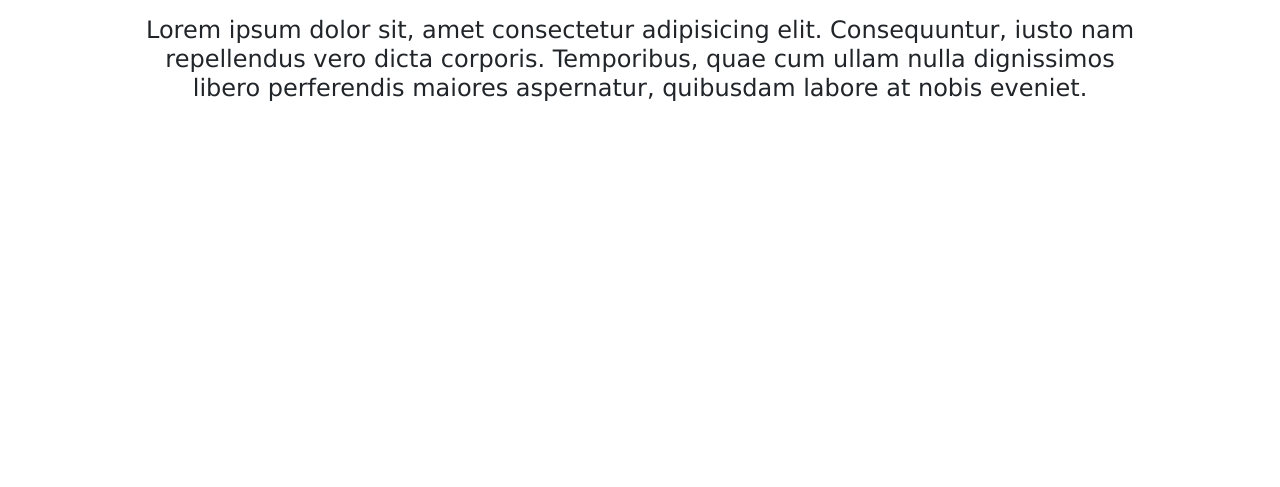
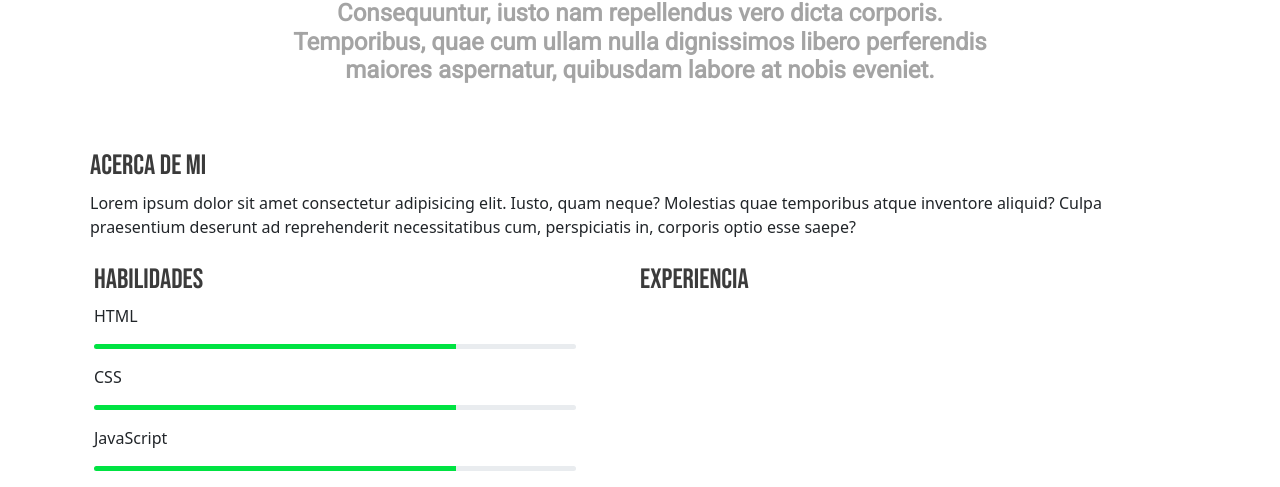
Before and after one commit to sebastian-contreras/Curriculum, a plain HTML site: page FrontendEstatico/estatico/index.html in a window 1280 px wide. Shown: the part 394-881 px from the top of the page. Before the commit the page ends 800 px from the top, so only its background shows below. Drawn offline with nearby package versions, Linux system fonts and the light colour scheme.

Commit message:
Estructura de columna habilidades, experiencia

```diff
--- a/FrontendEstatico/estatico/css/style.css
+++ b/FrontendEstatico/estatico/css/style.css
@@ -1,10 +1,11 @@
 @import url('https://fonts.googleapis.com/css2?family=Bebas+Neue&display=swap');
-body{
-    background-color: #3b3b3b;
-}
+@import url('https://fonts.googleapis.com/css2?family=Roboto&display=swap');
+body {
+    background-color:lightblue;
+  }
 #fotoPerfil img{
     border-radius: 50%;
-    max-width: 250px;
+    max-width: 220px;
 }
 #fotoPerfil{
     padding-top: 40px;
@@ -17,5 +18,21 @@ body{
     color: #00e342;
 }
 #descripcion{
-    font-family: 'Verdana', cursive;
+    max-width: 75%;
 }
+#descripcion h4{
+    font-family: 'Roboto', sans-serif;
+    font-weight: 900;
+    color: #a4a4a4;
+}
+.titulosSecundarios h3{
+    color: #3b3b3b;
+    font-family: 'Bebas Neue', cursive;
+}
+.progress{
+    height:5px !important;
+    margin-right: 40px !important;
+}
+.progress-bar{
+    background-color: #00e342 !important;
+}
--- a/FrontendEstatico/estatico/index.html
+++ b/FrontendEstatico/estatico/index.html
@@ -1,13 +1,17 @@
 <!DOCTYPE html>
 <html lang="en">
+
 <head>
   <meta charset="UTF-8">
   <meta http-equiv="X-UA-Compatible" content="IE=edge">
   <meta name="viewport" content="width=device-width, initial-scale=1.0">
   <title>Curriculum - Sebastian Contreras</title>
   <link rel="stylesheet" href="./css/style.css">
-  <link href="https://cdn.jsdelivr.net/npm/bootstrap@5.2.2/dist/css/bootstrap.min.css" rel="stylesheet" integrity="sha384-Zenh87qX5JnK2Jl0vWa8Ck2rdkQ2Bzep5IDxbcnCeuOxjzrPF/et3URy9Bv1WTRi" crossorigin="anonymous">
+  <link href="https://cdn.jsdelivr.net/npm/bootstrap@5.2.2/dist/css/bootstrap.min.css" rel="stylesheet"
+    integrity="sha384-Zenh87qX5JnK2Jl0vWa8Ck2rdkQ2Bzep5IDxbcnCeuOxjzrPF/et3URy9Bv1WTRi" crossorigin="anonymous">
+  <script src="https://kit.fontawesome.com/203aa6cd6f.js" crossorigin="anonymous"></script>
 </head>
+
 <body>
   <!-- Navbar -->
   <nav>
@@ -15,7 +19,15 @@
       <div class="navbar-brand">
         Contreras Sebastian
       </div>
-      <button class="btn btn-sm btn-outline-success">Login</button>
+      <div id="derecha " class="d-flex">
+        <div id="redes">
+          <i class="fs-3 fa-brands fa-square-facebook mx-1"></i>
+          <i class="fs-3 fa-brands fa-square-twitter mx-1"></i>
+          <i class="fs-3 fa-brands fa-square-instagram mx-1"></i>
+          <i class="fs-3 fa-brands fa-square-github mx-1"></i>
+        </div>
+        <button class="mx-3 btn btn-sm btn-outline-success">Login</button>
+      </div>
     </div>
   </nav>
   <!-- Encabezado -->
@@ -23,18 +35,67 @@
     <div id="fotoPerfil" class="row">
       <img class="d-block mx-auto" src="./images/thumbnail.jpg" alt="Foto perfil">
     </div>
-    <div id="titulo" class="row py-3 text-center fow-bold">
+    <div id="titulo" class="row pt-3 text-center fow-bold">
       <h1>Hola!, soy <span>Sebastian Contreras</span></h1>
     </div>
-    <div id="descripcion" class="row text-center px-5">
-      <h4>Lorem ipsum dolor sit, amet consectetur adipisicing elit. Consequuntur, iusto nam repellendus vero dicta corporis. Temporibus, quae cum ullam nulla dignissimos libero perferendis maiores aspernatur, quibusdam labore at nobis eveniet.</h3>
+    <div id="descripcion" class="row text-center px-5 mx-auto">
+      <h4>Lorem ipsum dolor sit, amet consectetur adipisicing elit. Consequuntur, iusto nam repellendus vero dicta
+        corporis. Temporibus, quae cum ullam nulla dignissimos libero perferendis maiores aspernatur, quibusdam labore
+        at nobis eveniet.</h3>
     </div>
   </header>
 
+  <!-- Contenido -->
+  <div id="curriculum" class="container pt-5">
+    <div id="acercademi" class="py-2 px-2 titulosSecundarios">
+      <h3>Acerca de mi</h3>
+      <p class="fs-6">Lorem ipsum dolor sit amet consectetur adipisicing elit. Iusto, quam neque? Molestias quae
+        temporibus atque inventore aliquid? Culpa praesentium deserunt ad reprehenderit necessitatibus cum, perspiciatis
+        in, corporis optio esse saepe?</p>
+    </div>
+    <div id="contenido" class="row container">
+      <!-- Columna1 -->
+      <div id="informacion" class="col-md-6 col-sm-12 titulosSecundarios">
+        <h3>Habilidades</h3>
+        <div id="habilidades">
+          <article class="habilidad">
+            <p>HTML<br></p>
+            <div class="progress mb-3">
+              <div class="progress-bar w-75" role="progressbar" aria-label="Basic example" aria-valuenow="75" aria-valuemin="0" aria-valuemax="100"></div>
+            </div>
+          </article>
+          <article class="habilidad">
+            <p>CSS<br></p>
+            <div class="progress mb-3">
+              <div class="progress-bar w-75" role="progressbar" aria-label="Basic example" aria-valuenow="75" aria-valuemin="0" aria-valuemax="100"></div>
+            </div>
+          </article>
+          <article class="habilidad">
+            <p>JavaScript<br></p>
+            <div class="progress mb-3">
+              <div class="progress-bar w-75" role="progressbar" aria-label="Basic example" aria-valuenow="75" aria-valuemin="0" aria-valuemax="100"></div>
+            </div>
+          </article>
+        </div>
+      </div>
 
 
-  <script src="https://cdn.jsdelivr.net/npm/@popperjs/core@2.11.6/dist/umd/popper.min.js" integrity="sha384-oBqDVmMz9ATKxIep9tiCxS/Z9fNfEXiDAYTujMAeBAsjFuCZSmKbSSUnQlmh/jp3" crossorigin="anonymous"></script>
-<script src="https://cdn.jsdelivr.net/npm/bootstrap@5.2.2/dist/js/bootstrap.min.js" integrity="sha384-IDwe1+LCz02ROU9k972gdyvl+AESN10+x7tBKgc9I5HFtuNz0wWnPclzo6p9vxnk" crossorigin="anonymous"></script>
+
+      <!-- Columna2 -->
+      <div id="experiencia" class="col-md-6 col-sm-12 titulosSecundarios">
+        <h3>Experiencia</h3>
+      </div>
+    </div>
+  </div>
+
+
+  <script src="https://cdn.jsdelivr.net/npm/@popperjs/core@2.11.6/dist/umd/popper.min.js"
+    integrity="sha384-oBqDVmMz9ATKxIep9tiCxS/Z9fNfEXiDAYTujMAeBAsjFuCZSmKbSSUnQlmh/jp3"
+    crossorigin="anonymous"></script>
+  <script src="https://cdn.jsdelivr.net/npm/bootstrap@5.2.2/dist/js/bootstrap.min.js"
+    integrity="sha384-IDwe1+LCz02ROU9k972gdyvl+AESN10+x7tBKgc9I5HFtuNz0wWnPclzo6p9vxnk"
+    crossorigin="anonymous"></script>
 
 </body>
+
 </html>
```
